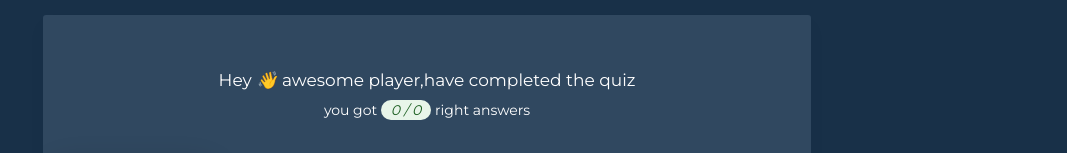
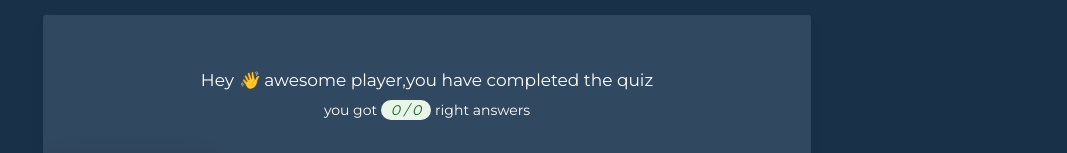
Before and after one commit to vanderkilu/gotTrivia, a Vue app: page /weldone in a window 1280 px wide. Shown: the part 296-449 px from the top of the page, without its empty margins (213-1280 px from the left). Built offline with nearby package versions, Linux system fonts and the light colour scheme.

Commit message:
fixing a typo

```diff
--- a/src/components/Weldone.vue
+++ b/src/components/Weldone.vue
@@ -1,7 +1,7 @@
 <template>
     <div class="container">
         <div class="card">
-            <p class="done-message">Hey <i class="emoji">👋</i> awesome player,have completed the quiz </p>
+            <p class="done-message">Hey <i class="emoji">👋</i> awesome player,you have completed the quiz </p>
             <p class="done-message__small">you got <i class="score"> {{score.correct}} / {{score.total}} </i> right answers</p>
         </div>
         <router-link :to="{name: 'quiz'}" class="btn-cta">back to quiz<i class="arrow-right">&larr;</i></router-link>
```
